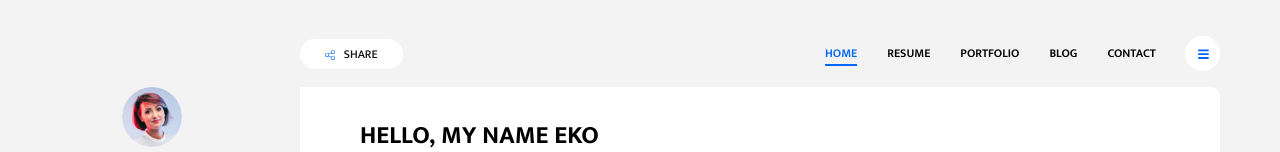
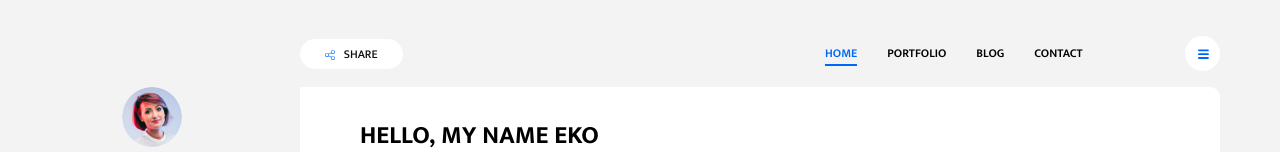
Before and after one commit to ekonfy/portofolio, a website: page index.html in a window 1280 px wide. Shown: the top 152 px of the page. Drawn offline with Linux system fonts and the light colour scheme.

Commit message:
hapus menu

```diff
--- a/index.html
+++ b/index.html
@@ -17,7 +17,7 @@
             SHARE</button>
         <nav class="collapsible-nav" id="collapsible-nav">
             <a href="index.html" class="nav-link active">HOME</a>
-            <a href="resume.html" class="nav-link">RESUME</a>
+           <!---- <a href="resume.html" class="nav-link">RESUME</a> -->
             <a href="portfolio.html" class="nav-link">PORTFOLIO</a>
             <a href="blog.html" class="nav-link">BLOG</a>
             <a href="contact.html" class="nav-link">CONTACT</a>
```
